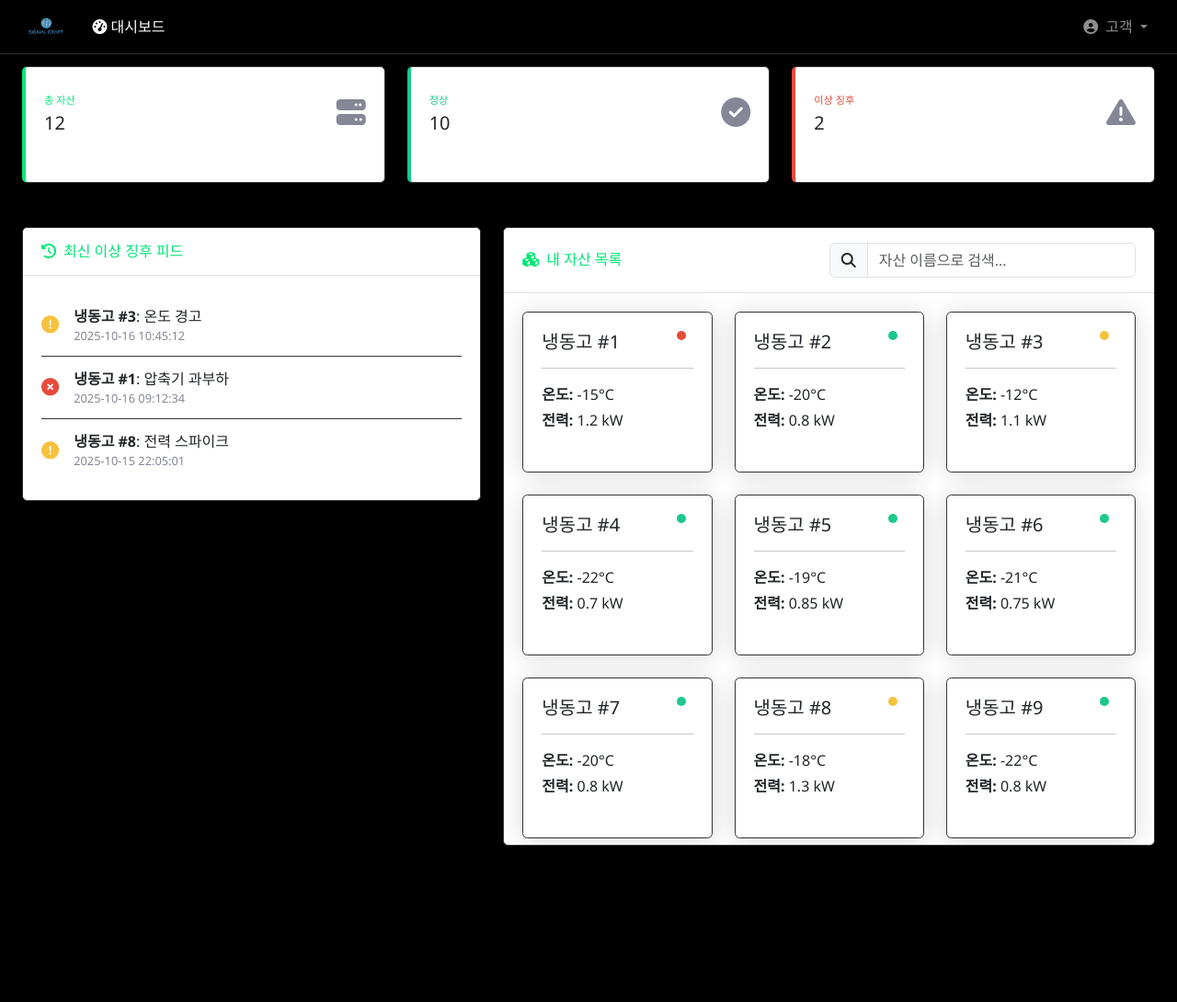
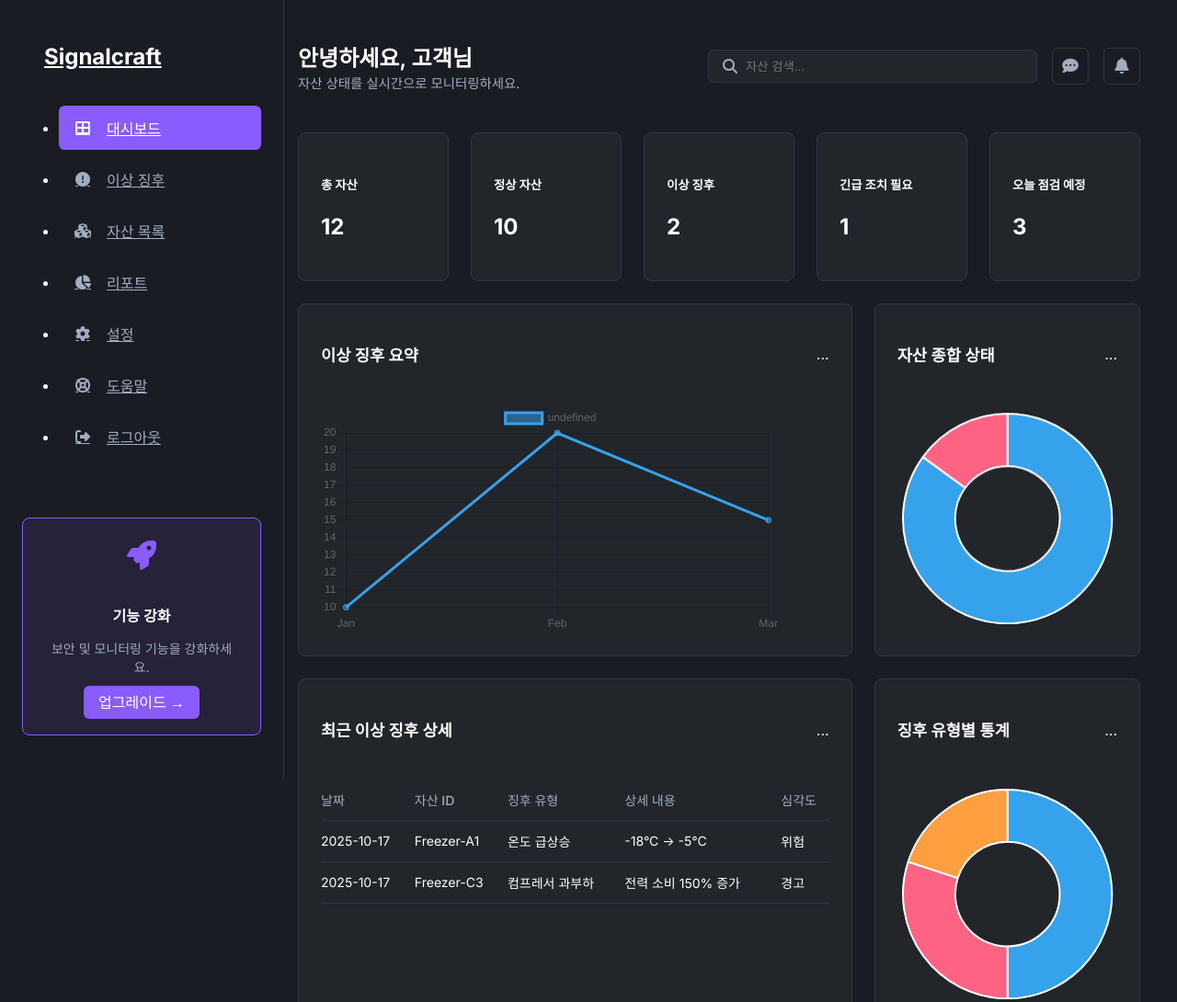
Before and after one commit to SEONBEOM-Kim/smartcompressor-ai-system, a website: page templates/customer/dashboard.html in a window 1280 px wide. Shown: the top 1090 px of the page at 92% size. Before the commit the page ends 944 px from the top, so only its background shows below. Drawn offline with nearby package versions, Linux system fonts and the light colour scheme.

Commit message:
대시보드 ui 개선

```diff
--- /dev/null
+++ b/static/css/dashboard_v2.css
@@ -0,0 +1,290 @@
+@import url('https://fonts.googleapis.com/css2?family=Inter:wght@400;500;600;700&display=swap');
+
+:root {
+    --primary-bg: #1A1C23;
+    --secondary-bg: #22252A;
+    --sidebar-bg: #1A1C23;
+    --card-bg: #22252A;
+    --text-primary: #FFFFFF;
+    --text-secondary: #A0AEC0;
+    --accent-primary: #8A5CFE;
+    --accent-secondary: #38B2AC;
+    --border-color: #32363C;
+    --danger: #E53E3E;
+    --success: #48BB78;
+    --warning: #ED8936;
+}
+
+body {
+    background-color: var(--primary-bg);
+    color: var(--text-primary);
+    font-family: 'Inter', sans-serif;
+    display: flex;
+}
+
+#sidebar {
+    width: 260px;
+    background-color: var(--sidebar-bg);
+    height: 100vh;
+    position: fixed;
+    left: 0;
+    top: 0;
+    display: flex;
+    flex-direction: column;
+    padding: 1.5rem;
+    border-right: 1px solid var(--border-color);
+}
+
+.sidebar-header {
+    height: 80px;
+    display: flex;
+    align-items: center;
+    justify-content: flex-start;
+    padding-left: 1.5rem;
+}
+
+.sidebar-header .logo {
+    font-size: 1.5rem;
+    font-weight: 700;
+    color: var(--text-primary);
+}
+
+.nav-menu {
+    /* flex-grow: 1; */
+}
+
+.nav-menu .nav-item {
+    margin-bottom: 0.5rem;
+}
+
+.nav-menu .nav-link {
+    display: flex;
+    align-items: center;
+    padding: 0.75rem 1rem;
+    border-radius: 0.375rem;
+    color: var(--text-secondary);
+    font-weight: 500;
+    transition: background-color 0.2s, color 0.2s;
+}
+
+.nav-menu .nav-link:hover {
+    background-color: var(--secondary-bg);
+    color: var(--text-primary);
+}
+
+.nav-menu .nav-link.active {
+    background-color: var(--accent-primary);
+    color: #FFFFFF;
+}
+
+.nav-menu .nav-link i {
+    margin-right: 1rem;
+    width: 20px;
+    text-align: center;
+}
+
+.sidebar-footer {
+    margin-top: 3rem;
+}
+
+.upgrade-card {
+    background-color: rgba(138, 92, 254, 0.1);
+    border: 1px solid var(--accent-primary);
+    border-radius: 0.5rem;
+    padding: 1.5rem;
+    text-align: center;
+    margin-bottom: 1.5rem;
+}
+
+.upgrade-card h4 {
+    font-size: 1rem;
+    font-weight: 600;
+    margin-bottom: 0.5rem;
+}
+
+.upgrade-card p {
+    font-size: 0.875rem;
+    color: var(--text-secondary);
+    margin-bottom: 1rem;
+}
+
+.upgrade-card .btn-upgrade {
+    background-color: var(--accent-primary);
+    color: var(--text-primary);
+    border: none;
+    padding: 0.5rem 1rem;
+    border-radius: 0.375rem;
+    text-decoration: none;
+    font-weight: 500;
+}
+
+.logout-link {
+    display: flex;
+    align-items: center;
+    padding: 0.75rem 1rem;
+    color: var(--text-secondary);
+    text-decoration: none;
+}
+
+.logout-link:hover {
+    color: var(--text-primary);
+}
+
+.logout-link i {
+    margin-right: 1rem;
+}
+
+#main-content {
+    margin-left: calc(260px + 1.5rem);
+    width: calc(100% - (260px + 1.5rem));
+    padding: 1.5rem 2rem;
+}
+
+.page-header {
+    height: 80px;
+    display: flex;
+    justify-content: space-between;
+    align-items: center;
+    margin-bottom: 2rem;
+}
+
+.header-left h1 {
+    font-size: 1.5rem;
+    font-weight: 600;
+    color: var(--text-primary);
+    margin: 0;
+}
+.header-left p {
+    color: var(--text-secondary);
+    font-size: 0.9rem;
+    margin: 0;
+}
+
+.header-right {
+    display: flex;
+    align-items: center;
+}
+
+.search-bar {
+    position: relative;
+}
+
+.search-bar input {
+    background-color: var(--secondary-bg);
+    border: 1px solid var(--border-color);
+    border-radius: 0.375rem;
+    color: var(--text-primary);
+    padding: 0.6rem 1rem 0.6rem 2.5rem;
+    width: 300px;
+}
+
+.search-bar i {
+    position: absolute;
+    left: 1rem;
+    top: 50%;
+    transform: translateY(-50%);
+    color: var(--text-secondary);
+}
+
+.icon-button {
+    background: none;
+    border: 1px solid var(--border-color);
+    color: var(--text-secondary);
+    font-size: 1.1rem;
+    margin-left: 1rem;
+    cursor: pointer;
+    width: 40px;
+    height: 40px;
+    border-radius: 0.375rem;
+}
+
+.dashboard-grid {
+    display: grid;
+    grid-template-columns: repeat(12, 1fr);
+    gap: 1.5rem;
+}
+
+.grid-card {
+    background-color: var(--card-bg);
+    border: 1px solid var(--border-color);
+    border-radius: 0.5rem;
+    padding: 1.5rem;
+}
+
+.card-header {
+    display: flex;
+    justify-content: space-between;
+    align-items: center;
+    margin-bottom: 1.5rem;
+    padding: 0;
+    background: none;
+    border-bottom: none;
+}
+
+.card-title {
+    font-size: 1.1rem;
+    font-weight: 600;
+    color: var(--text-primary);
+}
+
+.card-menu button {
+    background: none;
+    border: none;
+    color: var(--text-secondary);
+    font-size: 1.25rem;
+}
+
+.current-risk-cards {
+    grid-column: span 12;
+    display: grid;
+    grid-template-columns: repeat(5, 1fr);
+    gap: 1.5rem;
+}
+
+.risk-card {
+    background-color: var(--card-bg);
+    border: 1px solid var(--border-color);
+    border-radius: 0.5rem;
+    padding: 1.5rem;
+}
+
+.risk-score-card {
+    grid-column: span 4;
+}
+
+.threat-summary-card {
+    grid-column: span 8;
+}
+
+.threat-by-virus-card {
+    grid-column: span 4;
+}
+
+.threat-details-card {
+    grid-column: span 8;
+}
+
+.threat-by-device-card {
+    grid-column: span 4;
+}
+
+.chart-container {
+    height: 250px;
+}
+
+table {
+    width: 100%;
+    border-collapse: collapse;
+}
+
+table th, table td {
+    padding: 0.75rem 0;
+    text-align: left;
+    border-bottom: 1px solid var(--border-color);
+    font-size: 0.875rem;
+}
+
+table th {
+    color: var(--text-secondary);
+    font-weight: 500;
+}
--- a/templates/customer/dashboard.html
+++ b/templates/customer/dashboard.html
@@ -5,168 +5,163 @@
     <meta name="viewport" content="width=device-width, initial-scale=1.0">
     <title>Signalcraft 대시보드</title>
 
-    <!-- Bootstrap CSS -->
-    <link href="https://cdn.jsdelivr.net/npm/bootstrap@5.3.0/dist/css/bootstrap.min.css" rel="stylesheet">
     <!-- Font Awesome -->
     <link href="https://cdnjs.cloudflare.com/ajax/libs/font-awesome/6.4.0/css/all.min.css" rel="stylesheet">
-    <!-- Chart.js -->
-    <script src="https://cdn.jsdelivr.net/npm/chart.js"></script>
+
     <!-- Custom CSS -->
-    <link href="/static/css/dashboard.css?v=1.4" rel="stylesheet">
+    <link href="/static/css/dashboard_v2.css?v=2.0" rel="stylesheet">
 </head>
 <body>
-    <!-- 네비게이션 바 -->
-    <nav class="navbar navbar-expand-lg navbar-dark navbar-dark-custom fixed-top">
-        <div class="container-fluid">
-            <a class="navbar-brand" href="#">
-                <img src="/static/images/logo.svg" alt="Signalcraft Logo" style="height: 30px;">
-            </a>
-            <button class="navbar-toggler" type="button" data-bs-toggle="collapse" data-bs-target="#navbarNav">
-                <span class="navbar-toggler-icon"></span>
-            </button>
-            <div class="collapse navbar-collapse" id="navbarNav">
-                <ul class="navbar-nav me-auto">
-                    <li class="nav-item">
-                        <a class="nav-link active" href="#">
-                            <i class="fas fa-tachometer-alt me-1"></i>대시보드
-                        </a>
-                    </li>
+
+    <!-- Sidebar -->
+    <aside id="sidebar">
+        <div class="sidebar-header">
+            <a href="#" class="logo">Signalcraft</a>
+        </div>
+
+        <nav class="nav-menu">
+            <ul class="nav-list">
+                <li class="nav-item"><a href="#" class="nav-link active"><i class="fas fa-th-large"></i> <span>대시보드</span></a></li>
+                <li class="nav-item"><a href="#" class="nav-link"><i class="fas fa-exclamation-circle"></i> <span>이상 징후</span></a></li>
+                <li class="nav-item"><a href="#" class="nav-link"><i class="fas fa-cubes"></i> <span>자산 목록</span></a></li>
+                <li class="nav-item"><a href="#" class="nav-link"><i class="fas fa-chart-pie"></i> <span>리포트</span></a></li>
+                <li class="nav-item"><a href="#" class="nav-link"><i class="fas fa-cog"></i> <span>설정</span></a></li>
+                <li class="nav-item"><a href="#" class="nav-link"><i class="fas fa-life-ring"></i> <span>도움말</span></a></li>
+                <li class="nav-item"><a href="#" class="nav-link"><i class="fas fa-sign-out-alt"></i> <span>로그아웃</span></a></li>
             </ul>
-                <ul class="navbar-nav">
-                    <li class="nav-item dropdown">
-                        <a class="nav-link dropdown-toggle" href="#" id="userDropdown" role="button" data-bs-toggle="dropdown">
-                            <i class="fas fa-user-circle me-1"></i>
-                            <span id="userName">고객</span>
-                        </a>
-                        <ul class="dropdown-menu dropdown-menu-end">
-                            <li><a class="dropdown-item" href="#"><i class="fas fa-user me-2"></i>프로필</a></li>
-                            <li><a class="dropdown-item" href="#"><i class="fas fa-cog me-2"></i>설정</a></li>
-                            <li><hr class="dropdown-divider"></li>
-                            <li><a class="dropdown-item" href="#"><i class="fas fa-sign-out-alt me-2"></i>로그아웃</a></li>
-                        </ul>
-                    </li>
-                </ul>
+        </nav>
+
+        <div class="sidebar-footer">
+            <div class="upgrade-card">
+                <i class="fas fa-rocket fa-2x" style="color: var(--accent-primary); margin-bottom: 1rem;"></i>
+                <h4>기능 강화</h4>
+                <p>보안 및 모니터링 기능을 강화하세요.</p>
+                <a href="#" class="btn-upgrade">업그레이드 →</a>
             </div>
         </div>
-    </nav>
+    </aside>
 
-    <!-- 메인 컨텐츠 -->
-    <main class="container-fluid mt-5 pt-4">
-        <!-- 1. 현황 요약 -->
-        <section id="summary-section" class="mb-4">
-            <div class="row">
-                <!-- 총 자산 카드 -->
-                <div class="col-xl-4 col-md-6 mb-4">
-                    <div class="card border-left-primary shadow h-100 py-2">
-                        <div class="card-body">
-                            <div class="row no-gutters align-items-center">
-                                <div class="col mr-2">
-                                    <div class="text-xs font-weight-bold text-primary text-uppercase mb-1">총 자산</div>
-                                    <div class="h5 mb-0 font-weight-bold text-gray-800" id="total-assets-summary">-</div>
+    <!-- Main Content -->
+    <main id="main-content">
+        <!-- Page Header -->
+        <header class="page-header">
+            <div class="header-left">
+                <h1>안녕하세요, 고객님</h1>
+                <p>자산 상태를 실시간으로 모니터링하세요.</p>
             </div>
-                                <div class="col-auto">
-                                    <i class="fas fa-server fa-2x text-gray-300"></i>
+            <div class="header-right">
+                <div class="search-bar">
+                    <i class="fas fa-search"></i>
+                    <input type="text" placeholder="자산 검색...">
                 </div>
+                <button class="icon-button"><i class="fas fa-comment-dots"></i></button>
+                <button class="icon-button"><i class="fas fa-bell"></i></button>
             </div>
+        </header>
+
+        <!-- Dashboard Grid -->
+        <div class="dashboard-grid">
+
+            <!-- 현황 요약 카드 -->
+            <div class="current-risk-cards">
+                <div class="risk-card">
+                    <h5>총 자산</h5>
+                    <h2>12</h2>
                 </div>
+                <div class="risk-card">
+                    <h5>정상 자산</h5>
+                    <h2>10</h2>
                 </div>
+                <div class="risk-card">
+                    <h5>이상 징후</h5>
+                    <h2>2</h2>
                 </div>
-                <!-- 정상 자산 카드 -->
-                <div class="col-xl-4 col-md-6 mb-4">
-                    <div class="card border-left-success shadow h-100 py-2">
-                        <div class="card-body">
-                            <div class="row no-gutters align-items-center">
-                                <div class="col mr-2">
-                                    <div class="text-xs font-weight-bold text-success text-uppercase mb-1">정상</div>
-                                    <div class="h5 mb-0 font-weight-bold text-gray-800" id="normal-assets-summary">-</div>
+                <div class="risk-card">
+                    <h5>긴급 조치 필요</h5>
+                    <h2>1</h2>
                 </div>
-                                <div class="col-auto">
-                                    <i class="fas fa-check-circle fa-2x text-gray-300"></i>
-                                </div>
-                            </div>
-                        </div>
-                    </div>
-                </div>
-                <!-- 이상 징후 카드 -->
-                <div class="col-xl-4 col-md-6 mb-4">
-                    <div class="card border-left-danger shadow h-100 py-2">
-                        <div class="card-body">
-                            <div class="row no-gutters align-items-center">
-                                <div class="col mr-2">
-                                    <div class="text-xs font-weight-bold text-danger text-uppercase mb-1">이상 징후</div>
-                                    <div class="h5 mb-0 font-weight-bold text-gray-800" id="anomaly-assets-summary">-</div>
-                                </div>
-                                <div class="col-auto">
-                                    <i class="fas fa-exclamation-triangle fa-2x text-gray-300"></i>
-                                </div>
-                            </div>
-                        </div>
-                    </div>
-                </div>
-            </div>
-        </section>
-
-        <!-- 2. 대시보드 메인 영역 -->
-        <section id="dashboard-main">
-            <div class="row">
-                <!-- 좌측: 이상 징후 피드 -->
-                <div class="col-lg-5 mb-4">
-                    <div class="card shadow">
-                        <div class="card-header py-3">
-                            <h6 class="m-0 font-weight-bold text-primary"><i class="fas fa-history me-2"></i>최신 이상 징후 피드</h6>
-                        </div>
-                        <div class="card-body" id="anomaly-feed-list" style="max-height: 600px; overflow-y: auto;">
-                            <!-- JS를 통해 동적으로 채워질 영역 -->
-                        </div>
+                <div class="risk-card">
+                    <h5>오늘 점검 예정</h5>
+                    <h2>3</h2>
                 </div>
             </div>
 
-                <!-- 우측: 자산 목록 -->
-                <div class="col-lg-7">
-                    <div class="card shadow">
-                        <div class="card-header py-3 d-flex justify-content-between align-items-center">
-                            <h6 class="m-0 font-weight-bold text-primary"><i class="fas fa-cubes me-2"></i>내 자산 목록</h6>
-                            <div class="input-group w-50">
-                                <span class="input-group-text"><i class="fas fa-search"></i></span>
-                                <input type="text" class="form-control" placeholder="자산 이름으로 검색...">
+            <!-- 이상 징후 요약 -->
+            <div class="grid-card threat-summary-card">
+                <div class="card-header">
+                    <h3 class="card-title">이상 징후 요약</h3>
+                    <div class="card-menu">...</div>
                 </div>
-                        </div>
-                        <div class="card-body" id="asset-card-grid" style="max-height: 600px; overflow-y: auto;">
-                            <div class="row">
-                                <!-- JS를 통해 동적으로 채워질 영역 -->
-                            </div>
-                        </div>
-                    </div>
-                </div>
-            </div>
-        </section>
-    </main>
-
-    <!-- 자산 상세 정보 모달 -->
-    <div class="modal fade" id="assetDetailModal" tabindex="-1">
-        <div class="modal-dialog modal-xl">
-            <div class="modal-content">
-                <div class="modal-header">
-                    <h5 class="modal-title" id="asset-detail-title">자산 상세 정보</h5>
-                    <button type="button" class="btn-close" data-bs-dismiss="modal"></button>
-                </div>
-                <div class="modal-body">
-                    <!-- 상세 정보 내용 -->
-                </div>
-                <div class="modal-footer">
-                    <button type="button" class="btn btn-secondary" data-bs-dismiss="modal">닫기</button>
-                </div>
-            </div>
+                <div class="chart-container">
+                    <canvas id="threat-summary-chart"></canvas>
                 </div>
             </div>
 
-    <!-- Bootstrap JS -->
-    <script src="https://cdn.jsdelivr.net/npm/bootstrap@5.3.0/dist/js/bootstrap.bundle.min.js"></script>
+            <!-- 자산 종합 상태 -->
+            <div class="grid-card risk-score-card">
+                <div class="card-header">
+                    <h3 class="card-title">자산 종합 상태</h3>
+                    <div class="card-menu">...</div>
+                </div>
+                <div class="chart-container">
+                    <canvas id="risk-score-chart"></canvas>
+                </div>
+            </div>
+
+            <!-- 최근 이상 징후 상세 -->
+            <div class="grid-card threat-details-card">
+                <div class="card-header">
+                    <h3 class="card-title">최근 이상 징후 상세</h3>
+                    <div class="card-menu">...</div>
+                </div>
+                <table>
+                    <thead>
+                        <tr>
+                            <th>날짜</th>
+                            <th>자산 ID</th>
+                            <th>징후 유형</th>
+                            <th>상세 내용</th>
+                            <th>심각도</th>
+                        </tr>
+                    </thead>
+                    <tbody>
+                        <tr><td>2025-10-17</td><td>Freezer-A1</td><td>온도 급상승</td><td>-18°C -> -5°C</td><td>위험</td></tr>
+                        <tr><td>2025-10-17</td><td>Freezer-C3</td><td>컴프레서 과부하</td><td>전력 소비 150% 증가</td><td>경고</td></tr>
+                    </tbody>
+                </table>
+            </div>
+
+            <!-- 징후 유형별 통계 -->
+            <div class="grid-card threat-by-virus-card">
+                <div class="card-header">
+                    <h3 class="card-title">징후 유형별 통계</h3>
+                    <div class="card-menu">...</div>
+                </div>
+                <div class="chart-container">
+                    <canvas id="threats-by-virus-chart"></canvas>
+                </div>
+            </div>
+
+            <!-- 자산별 이상 징후 -->
+            <div class="grid-card threat-by-device-card">
+                <div class="card-header">
+                    <h3 class="card-title">자산별 이상 징후</h3>
+                    <div class="card-menu">...</div>
+                </div>
+                <!-- content here -->
+            </div>
+
+        </div>
+    </main>
+
     <!-- Chart.js -->
     <script src="https://cdn.jsdelivr.net/npm/chart.js"></script>
-    <!-- Custom JS Modules -->
-    <script src="/static/js/dashboard/api.js"></script>
-    <script src="/static/js/dashboard/ui.js"></script>
-    <script type="module" src="/static/js/dashboard/main.js"></script>
+    <script>
+        // Dummy Chart Initializations
+        // You can replace this with your actual data and chart configurations
+        new Chart(document.getElementById('threat-summary-chart'), { type: 'line', data: { labels: ['Jan', 'Feb', 'Mar'], datasets: [{ data: [10, 20, 15] }] } });
+        new Chart(document.getElementById('risk-score-chart'), { type: 'doughnut', data: { datasets: [{ data: [85, 15] }] } });
+        new Chart(document.getElementById('threats-by-virus-chart'), { type: 'doughnut', data: { datasets: [{ data: [50, 30, 20] }] } });
+    </script>
 </body>
 </html>
```
Also changed, not shown: dashboard.jpg (added). Lines whose indentation alone changed are shown as unchanged.
